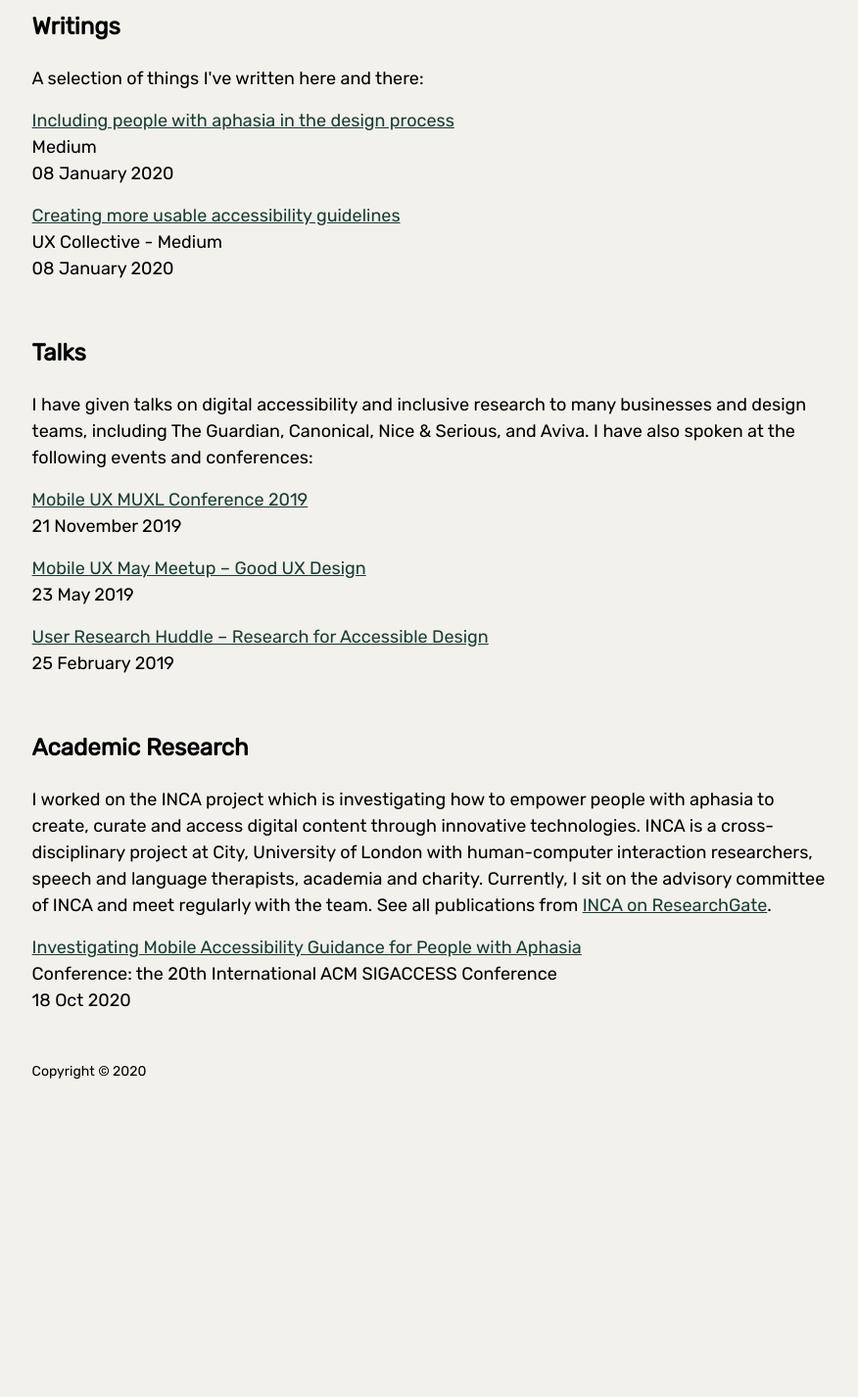
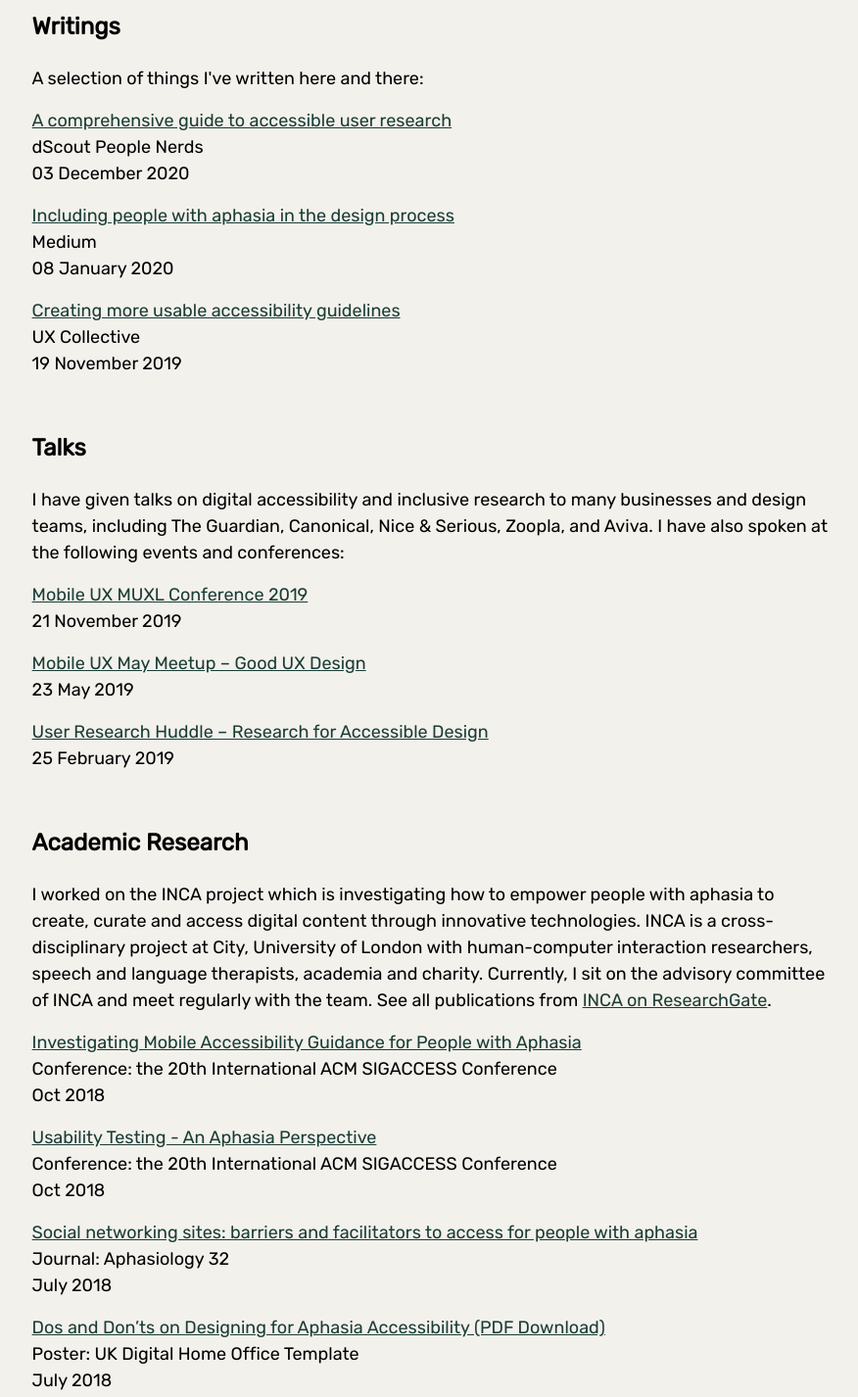
Before and after one commit to briangrellmann/personal-site, a plain HTML site: page index.html in a window 1280 px wide. Shown: the part 280-1706 px from the top of the page at 98% size, without its empty margins (201-1077 px from the left). Before the commit the page ends 1400 px from the top, so only its background shows below. Drawn offline with Linux system fonts and the light colour scheme.

Commit message:
Updated index

```diff
--- a/index.html
+++ b/index.html
@@ -50,6 +50,11 @@
             <h2>Writings</h2>
             <p>A selection of things I've written here and there:</p>
             <ul class="links">
+		<li>
+                    <a href="https://dscout.com/people-nerds/accessible-user-research-1">A comprehensive guide to accessible user research</a>
+                    <p>dScout People Nerds</p>
+                    <time class="postlist-date" datetime="2020-12-03">03 December 2020</time>
+                </li>
                 <li>
                     <a href="https://medium.com/@briangrellmann/including-people-with-aphasia-in-the-design-process-536d31be3c67">Including people with aphasia in the design process</a>
                     <p>Medium</p>
@@ -57,8 +62,8 @@
                 </li>
                 <li>
                     <a href="https://uxdesign.cc/creating-more-usable-accessibility-guidelines-b3c6c2ddd483">Creating more usable accessibility guidelines</a>
-                    <p>UX Collective - Medium</p>
-                    <time class="postlist-date" datetime="2020-01-08">08 January 2020</time>
+                    <p>UX Collective</p>
+                    <time class="postlist-date" datetime="2019-11-19">19 November 2019</time>
                 </li>
             </ul>
         </section>
@@ -66,7 +71,7 @@
         <section class="block">
 
             <h2>Talks</h2>
-            <p>I have given talks on digital accessibility and inclusive research to many businesses and design teams, including The Guardian, Canonical, Nice & Serious, and Aviva. I have also spoken at the following events and conferences:</p>
+            <p>I have given talks on digital accessibility and inclusive research to many businesses and design teams, including The Guardian, Canonical, Nice & Serious, Zoopla, and Aviva. I have also spoken at the following events and conferences:</p>
 
             <ul class="links">
                 <li>
@@ -91,7 +96,19 @@
             <ul class="links">
                 <li><a href="https://www.researchgate.net/publication/328181271_Investigating_Mobile_Accessibility_Guidance_for_People_with_Aphasia">Investigating Mobile Accessibility Guidance for People with Aphasia</a>
                 <p>Conference: the 20th International ACM SIGACCESS Conference</p>
-                <time class="postlist-date" datetime="2018-10-18">18 Oct 2020</time>
+                <time class="postlist-date" datetime="2018-10-01">Oct 2018</time>
+                </li>
+		<li><a href="https://www.researchgate.net/publication/328187723_Usability_Testing_-_An_Aphasia_Perspective">Usability Testing - An Aphasia Perspective</a>
+                <p>Conference: the 20th International ACM SIGACCESS Conference</p>
+                <time class="postlist-date" datetime="2018-10-01">Oct 2018</time>
+                </li>
+		<li><a href="https://www.researchgate.net/publication/327024102_Social_networking_sites_barriers_and_facilitators_to_access_for_people_with_aphasia">Social networking sites: barriers and facilitators to access for people with aphasia</a>
+                <p>Journal: Aphasiology 32</p>
+                <time class="postlist-date" datetime="2018-07-01">July 2018</time>
+                </li>
+		<li><a href="https://www.researchgate.net/profile/Abi_Roper/project/INCA-Inclusive-Digital-Content-for-People-with-Aphasia/attachment/5bb1f94d3843b006753c08a0/AS:676872228724739@1538390323747/download/aphasia-dos+and+don%27ts+for+digital+design.pdf">Dos and Don’ts on Designing for Aphasia Accessibility (PDF Download)</a>
+                <p>Poster: UK Digital Home Office Template</p>
+                <time class="postlist-date" datetime="2018-07-01">July 2018</time>
                 </li>
             </ul>
         </section>
```
